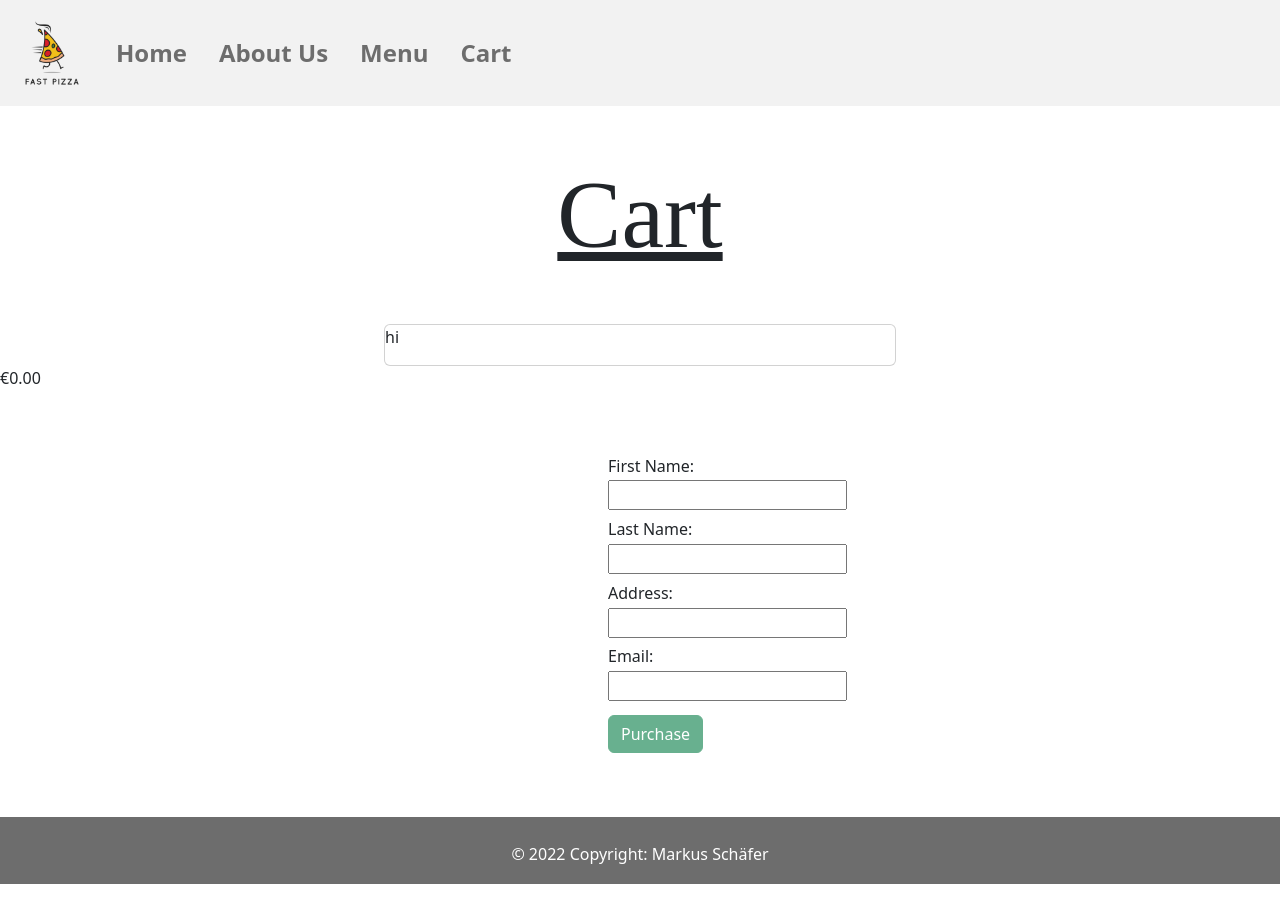
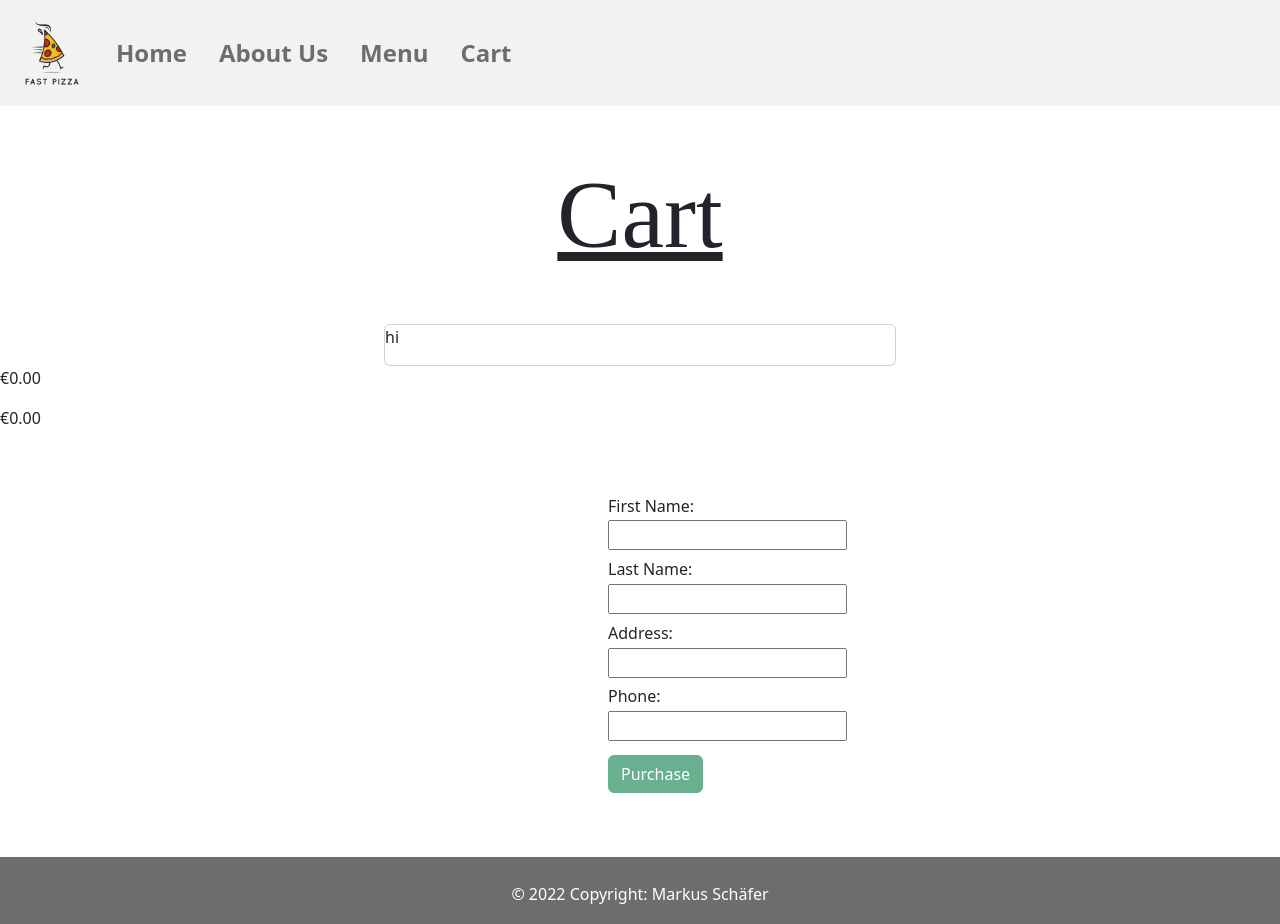
Before and after one commit to Keltroz/FE17-CR3-MarkusSchaefer, an Angular app: page /cart in a window 1280 px wide. Before the commit the page ends 884 px from the top, so only its background shows below. Built offline with nearby package versions, Linux system fonts and the light colour scheme; a web font is replaced by a local one.

Commit message:
Summary formulas added

```diff
--- a/src/app/cart/cart.component.html
+++ b/src/app/cart/cart.component.html
@@ -4,7 +4,7 @@
   <p>hi</p>
   <div class="row" *ngFor="let item of items; index as i">
     <div class="col-sm">
-      <img src="{{ item.img }}" alt="" width="100%" />
+      <img src="{{ item.img }}" alt="" width="60%" height="100px"/>
     </div>
     <div class="col-sm">
       {{ item.name }}
@@ -17,6 +17,7 @@
 </div>
 <div>
   <p>{{ amount | currency: "EUR" }}</p>
+  <p>{{ discount | currency:"EUR" }}</p>
 </div>
 <div class="form">
   <form [formGroup]="profileForm" (ngSubmit)="onSubmit()">
@@ -34,8 +35,8 @@
         <input id="address" type="text" formControlName="address" />
       </li>
       <li>
-        <label for="email">Email: </label>
-        <input id="email" type="text" formControlName="email" />
+        <label for="phone">Phone: </label>
+        <input id="phone" type="text" formControlName="phone" />
       </li>
       <li>
         <button class="btn btn-success" id="submitBtn" type="submit" [disabled]="!profileForm.valid">
--- a/src/app/cart/cart.component.ts
+++ b/src/app/cart/cart.component.ts
@@ -16,22 +16,29 @@ export class CartComponent implements OnInit {
     firstName: new FormControl('', Validators.required),
     lastName: new FormControl('', Validators.required),
     address: new FormControl('', Validators.required),
-    email: new FormControl('', [Validators.required, Validators.email]),
+    phone: new FormControl('', [Validators.required, Validators.pattern("^[0-9]*$"), Validators.minLength(8)]),
 });
 
   items: Array<interfaceDishes> = [];
   amount: number = 0;
+  discount: number = 0;
 
   constructor(private cart: CartService) { }
 
   ngOnInit(): void {
     this.items = this.cart.getItems();
     this.amount = 0;
+    this.discount = 0;
 
     this.items.forEach(item => {
       this.amount = this.amount + item.price;
     });
     console.log(this.items);
+
+    if(this.amount >= 40) {
+    console.log("if is working");
+    this.discount = this.amount * 0.85;
+  }
   }
 
   onSubmit() {
```
